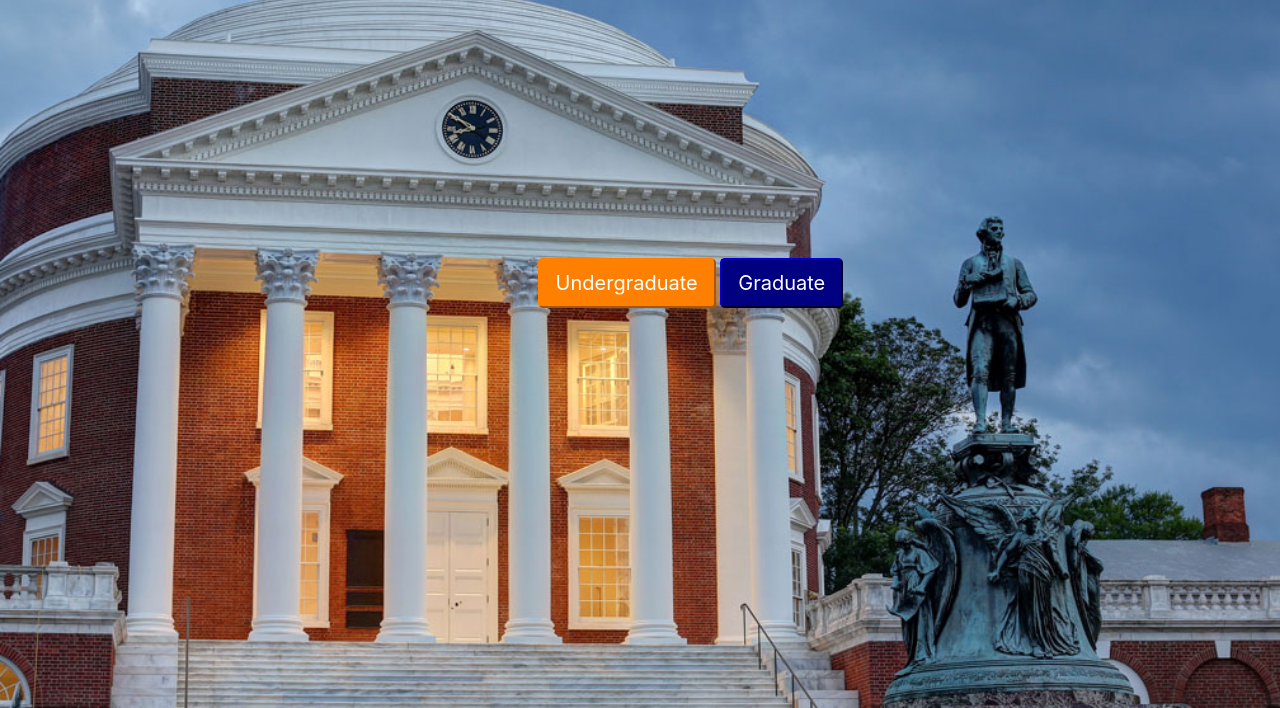
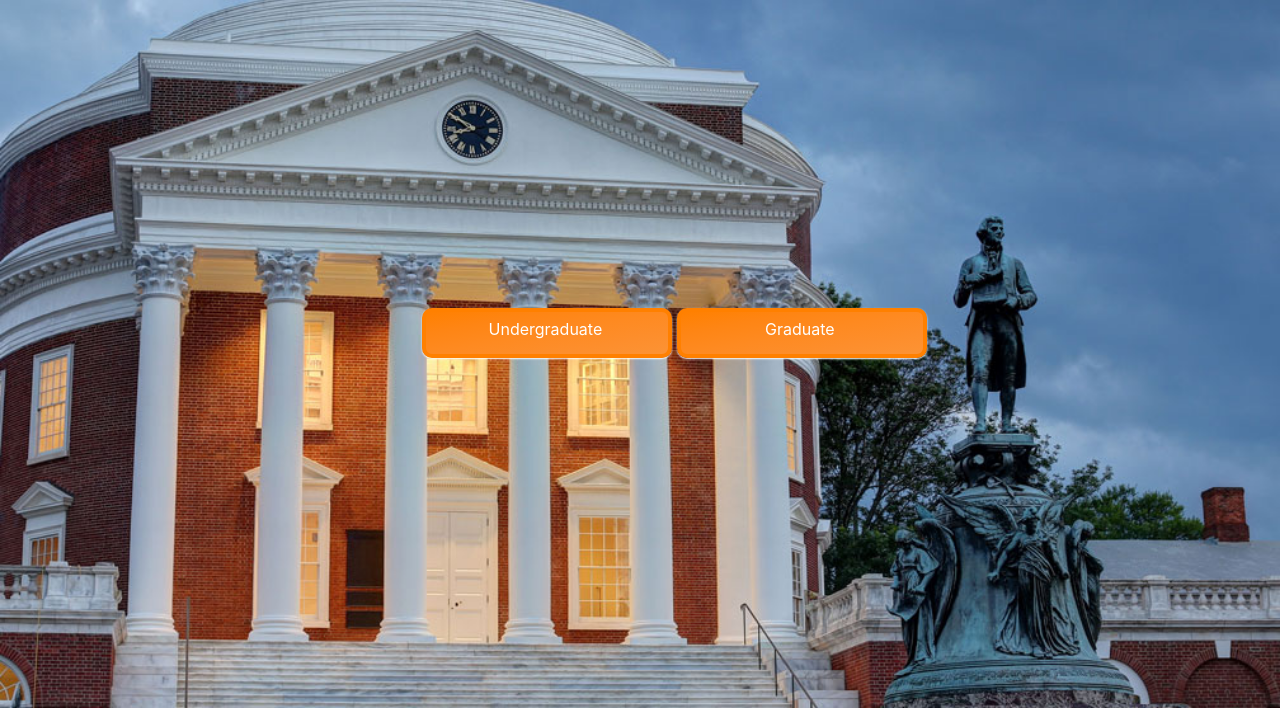
Before and after one commit to hyunsukr/KSEAatUVa, a website: page home.html in a window 1280 px wide. Shown: the part 92-800 px from the top of the page. Drawn offline with nearby package versions, Linux system fonts and the light colour scheme.

Commit message:
update home button

```diff
--- a/home.html
+++ b/home.html
@@ -33,7 +33,11 @@
             background-size: cover;
         }
         .wrapper {
-    text-align: center;
+  text-align: center;
+  display: inline-block;
+  position: absolute;
+  top: 50%;
+  left: 33%;
 }
 
 .button {
@@ -77,12 +81,33 @@ section {
 .navbar-inner {
     background:transparent;
 }
+.square_btn {
+    display: inline-block;
+    padding: 0.3em 1em;
+    text-decoration: none;
+    color: #fff;
+    border: solid 4px #FF8000;
+    background-image: linear-gradient(to right bottom, #ff8000, #fe8514, #fe8a21, #fd8e2c, #fc9335);;
+    border-radius: 10px;
+    box-shadow:0 1px 2px #fff;
+    transition: .4s;
+    width:250px;
+    height: 50px;
+    margin: 0 auto;
+    text-align: center;
+    padding-right: 20px;
+}
 
+.square_btn:hover {
+    background-image: linear-gradient(to right bottom, #000080, #060493, #0c0aa6, #1210b9, #1717cd);
+    border: solid 4px #000080;
+    color: white;
+}
 
 </style>
 
 <body>
-        <div class="bg">
+        <div class="bg" style="opacity: 1.0">
 <nav class="navbar transparent navbar-expand-md navbar-fixed-top navbar-dark"data-spy="affix" style="background:none">
     <div class="navbar-collapse collapse w-100 order-1 order-md-0 dual-collapse2">
         <ul class="navbar-nav mr-auto">
@@ -125,10 +150,13 @@ section {
     </div>
 </nav>
 
-<div style="position:absolute; bottom:50%; left:42%">
-        <a href="/homeundergraduate"  style="text-decoration: none !important;"><button type="button" href = "/homeundergraduate" style = "background-color:#FF8000; border-color:#FF8000;" class="btn-lg btn-light"><span style = "color:#ffffff">Undergraduate</span></button></a>
-        <a href="/homegraduate"  style="text-decoration: none !important;"><button type="button" href = "/homegraduate" style = "background-color:#000080; border-color:#000080;" class="btn-lg btn-light"><span style = "color:#ffffff">  Graduate  </span><span></button></a>
-    </div>
+<div class="wrapper">
+     <a href="/homeundergraduate" style="text-decoration: none !important;" class="square_btn">Undergraduate</a>
+     <a href="/homegraduate" style="text-decoration: none !important;" class="square_btn">Graduate</a>
+
+
+        </div>
+
     <script src="https://code.jquery.com/jquery-3.2.1.slim.min.js" integrity="sha384-KJ3o2DKtIkvYIK3UENzmM7KCkRr/rE9/Qpg6aAZGJwFDMVNA/GpGFF93hXpG5KkN" crossorigin="anonymous"></script>
     <script src="https://cdnjs.cloudflare.com/ajax/libs/popper.js/1.12.3/umd/popper.min.js" integrity="sha384-vFJXuSJphROIrBnz7yo7oB41mKfc8JzQZiCq4NCceLEaO4IHwicKwpJf9c9IpFgh" crossorigin="anonymous"></script>
     <script src="https://maxcdn.bootstrapcdn.com/bootstrap/4.0.0-beta.2/js/bootstrap.min.js" integrity="sha384-alpBpkh1PFOepccYVYDB4do5UnbKysX5WZXm3XxPqe5iKTfUKjNkCk9SaVuEZflJ" crossorigin="anonymous"></script>
```
Also changed, not shown: index.js (+13 -4 lines).
